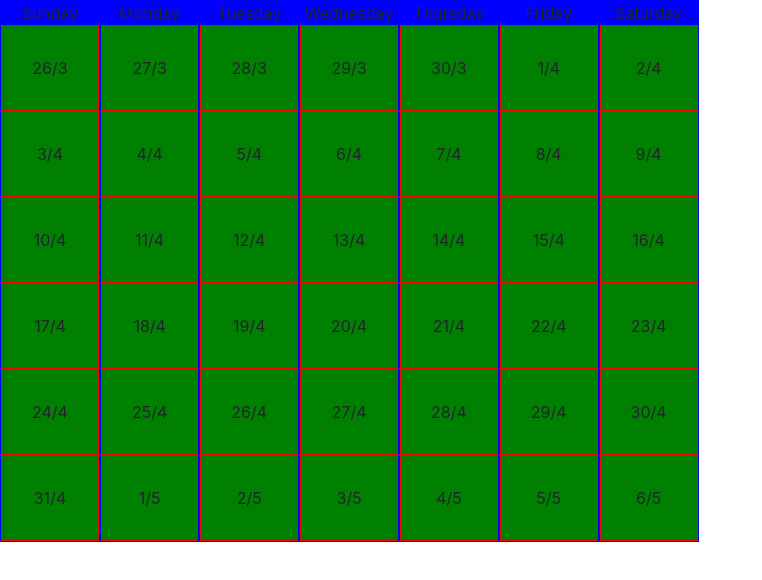
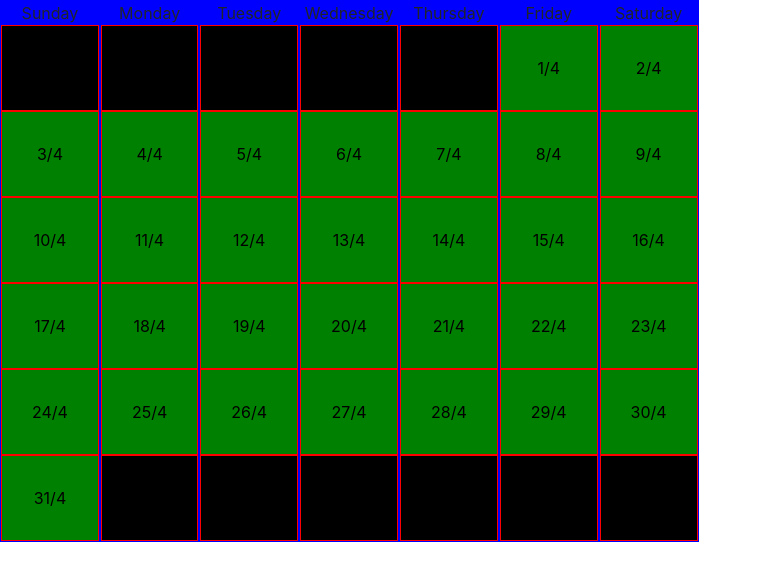
Before and after one commit to WillRMachado/jobsityReactChallenge, a React (Create React App) app: page / in a window 1280 px wide. Shown: the top 580 px of the page, without its empty margins (0-762 px from the left). Built offline with nearby package versions, Linux system fonts and the light colour scheme.

Commit message:
create current month state for calendar

```diff
--- a/src/pages/Calendar/calendar.tsx
+++ b/src/pages/Calendar/calendar.tsx
@@ -1,12 +1,17 @@
 /* eslint-disable no-fallthrough */
-import React from "react";
-
+import React, { useState, useEffect } from "react";
 
 // import moment from "moment";
 // import { Container, Col, Row } from "react-bootstrap";
 import WeekColumn from "./fragments/weekColum";
 
 function Calendar() {
+  const [currentMonth, setCurrentMonth] = useState(0);
+
+  useEffect(() => {
+    getCurrentMonth();
+  }, []);
+
   const calendar = [
     {
       dayTitle: "Sunday",
@@ -37,6 +42,10 @@ function Calendar() {
       daysColumn: getDaysColumn(6),
     },
   ];
+
+  const getCurrentMonth = () => {
+    setCurrentMonth(new Date().getMonth());
+  };
 
   function getDaysColumn(dayNumber: any) {
     let d = new Date(),
@@ -81,6 +90,7 @@ function Calendar() {
                 key={i}
                 dayTitle={day.dayTitle}
                 daysColumn={day.daysColumn}
+                currentMonth={currentMonth}
               />
             ))}
           </tr>
--- a/src/pages/Calendar/fragments/day.tsx
+++ b/src/pages/Calendar/fragments/day.tsx
@@ -1,23 +1,23 @@
 import React from "react";
 
-function day(props: { date: any; }) {
-  const { date } = props;
+function day(props: { date: any; currentMonth: any }) {
+  const { date, currentMonth } = props;
   console.log("p", props.date.getDay());
   return (
-    <div
+    <button
       style={{
         width: "100%",
         minHeight: "1000",
-        backgroundColor: "green",
-        // width: "9vw",
+        backgroundColor: date.getMonth() === currentMonth ? "green" : "black",
         padding: 30,
         borderWidth: 1,
         borderStyle: "solid",
         borderColor: "red",
       }}
+      onClick={() => window.alert("k")}
     >
       {date.getDate() + "/" + date.getMonth()}
-    </div>
+    </button>
   );
 }
 
--- a/src/pages/Calendar/fragments/weekColum.tsx
+++ b/src/pages/Calendar/fragments/weekColum.tsx
@@ -2,18 +2,22 @@ import React from "react";
 
 import Day from "./day";
 
-function weekColumn(props: { dayTitle: any; daysColumn: any }) {
-  const { dayTitle, daysColumn } = props;
+function weekColumn(props: {
+  dayTitle: any;
+  daysColumn: any;
+  currentMonth: any;
+}) {
+  const { dayTitle, daysColumn, currentMonth } = props;
   return (
     <>
       <td
         style={{
-          width:1,
+          width: 1,
         }}
       >
         {dayTitle}
         {daysColumn.map((date: any) => (
-          <Day date={date} />
+          <Day date={date} currentMonth={currentMonth} />
         ))}
       </td>
     </>
```
